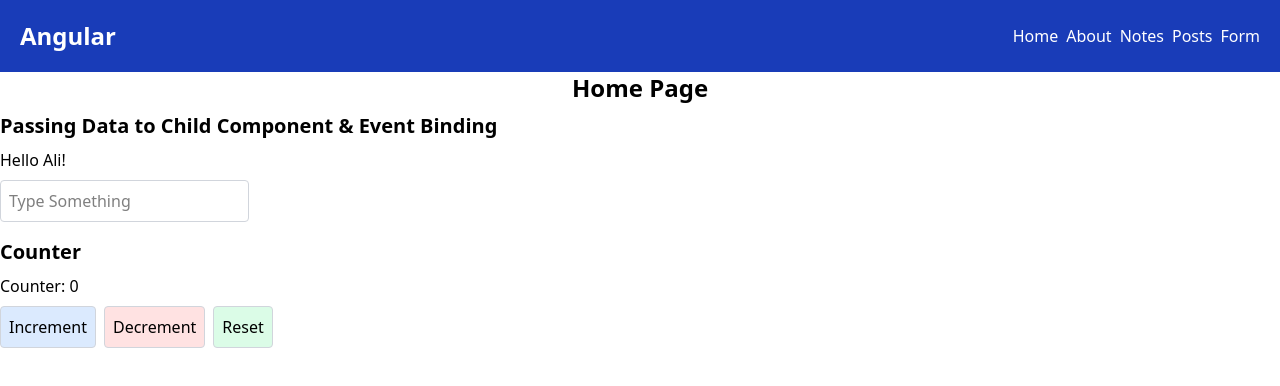
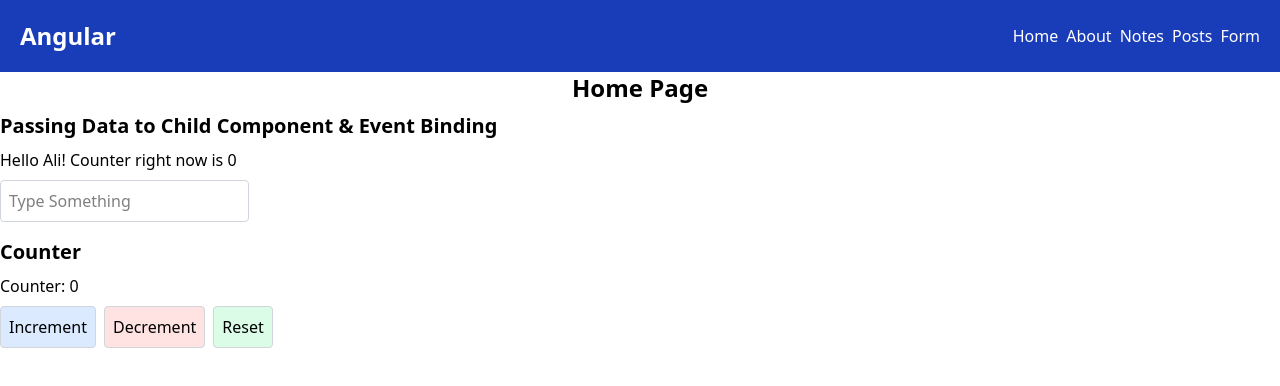
Before and after one commit to IamHamzaAziz/angular, an Angular app: page / in a window 1280 px wide. Shown: the top 386 px of the page. Built offline with nearby package versions, Linux system fonts and the light colour scheme.

Commit message:
chore: add counter value in greeting

```diff
--- a/src/app/components/greeting/greeting.component.html
+++ b/src/app/components/greeting/greeting.component.html
@@ -1 +1 @@
-<p>Hello {{ message() }}!</p>
+<p>Hello {{ message() }}! Counter right now is {{ counterService.counter() }}</p>
--- a/src/app/components/greeting/greeting.component.ts
+++ b/src/app/components/greeting/greeting.component.ts
@@ -1,4 +1,5 @@
 import { Component, input } from '@angular/core';
+import { CounterService } from '../../services/counter.service';
 
 @Component({
   selector: 'app-greeting',
@@ -7,6 +8,8 @@ import { Component, input } from '@angular/core';
   templateUrl: './greeting.component.html'
 })
 export class GreetingComponent {
+  constructor(public counterService: CounterService) {}
+
   // taking data from parent component
   message = input()
 }
```
